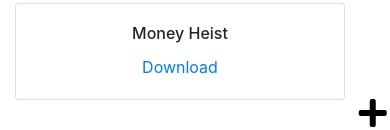
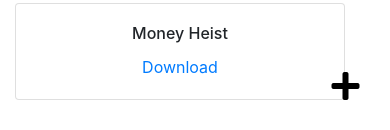
Before and after one commit to CreatorsInn/Quarantine-Life, a React (Create React App) app: page / in a window 390 px wide. Shown: the part 703-833 px from the top of the page. Built offline with nearby package versions, Linux system fonts and the light colour scheme.

Commit message:
media queries fixed

```diff
--- a/src/components/App.css
+++ b/src/components/App.css
@@ -103,7 +103,7 @@
 
 /*==========================================================================*/
 /*Extra small  -480px Devices*/
-@media (max-width: 480px) {
+@media (max-width: 490px) {
   .search-box {
     border: 1px solid rgba(163, 160, 164, 0.85);
     text-align: center;
@@ -117,11 +117,53 @@
   .search-box:focus {
     outline: none;
   }
+
+  .form-cls {
+    width: 100%;
+  }
+
+  div {
+    width: 100%;
+  }
+
+  main {
+    overflow: hidden;
+  }
+
+  .float {
+    position: fixed;
+    right: 0;
+    bottom: 0;
+    margin: 3%;
+    width: 5%;
+    color: black;
+    text-align: right;
+    position: fixed;
+    font-size: xx-large;
+    cursor: pointer;
+  }
+
+  dialog {
+    position: fixed;
+    border: 1px solid rgba(163, 160, 164, 0.85);
+    margin: 15% 35% 15% 35%;
+    width: 50%;
+    height: 300px;
+    z-index: 1;
+  }
+
+  dialog input {
+    position: relative;
+  }
+
+  .inputWidth {
+    width: 80%;
+  }
 }
 
 /*==========================================================================*/
-/*Extra small  -360px Devices*/
-@media (max-width: 360px) {
+/*Extra small  -390px Devices*/
+@media (max-width: 390px) {
   .search-box {
     border: 1px solid rgba(163, 160, 164, 0.85);
     text-align: center;
@@ -135,4 +177,46 @@
   .search-box:focus {
     outline: none;
   }
+
+  .form-cls {
+    width: 100%;
+  }
+
+  div {
+    width: 100%;
+  }
+
+  main {
+    overflow: hidden;
+  }
+
+  .float {
+    position: fixed;
+    right: 0;
+    bottom: 0;
+    margin: 10%;
+    width: 5%;
+    color: black;
+    text-align: right;
+    position: fixed;
+    font-size: xx-large;
+    cursor: pointer;
+  }
+
+  dialog {
+    position: fixed;
+    border: 1px solid rgba(163, 160, 164, 0.85);
+    margin: 20%;
+    width: 60%;
+    height: 400px;
+    z-index: 1;
+  }
+
+  dialog input {
+    position: relative;
+  }
+
+  .inputWidth {
+    width: 80%;
+  }
 }
```
